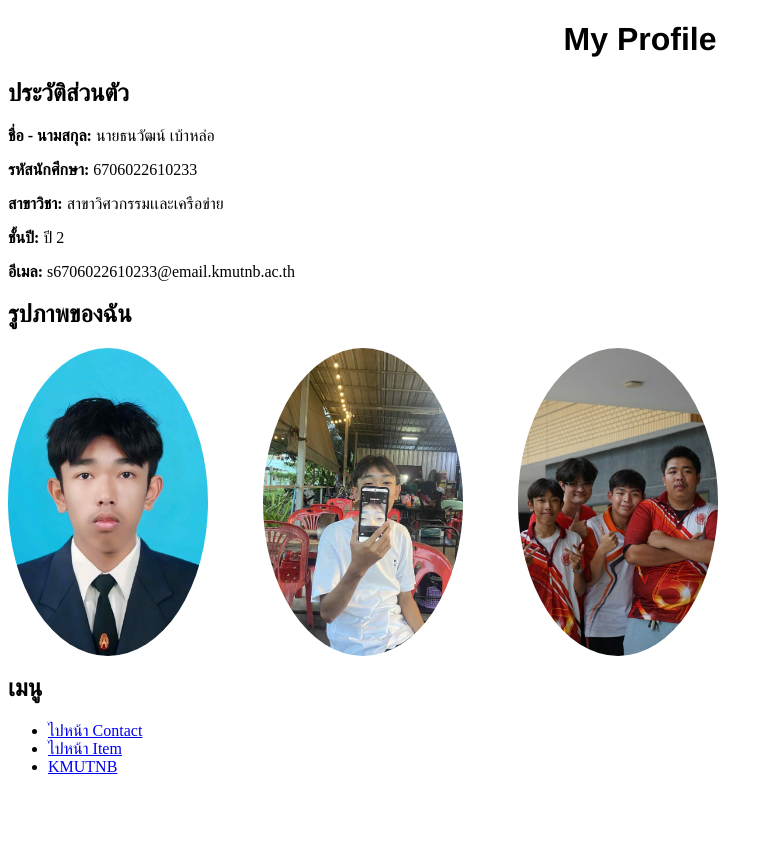
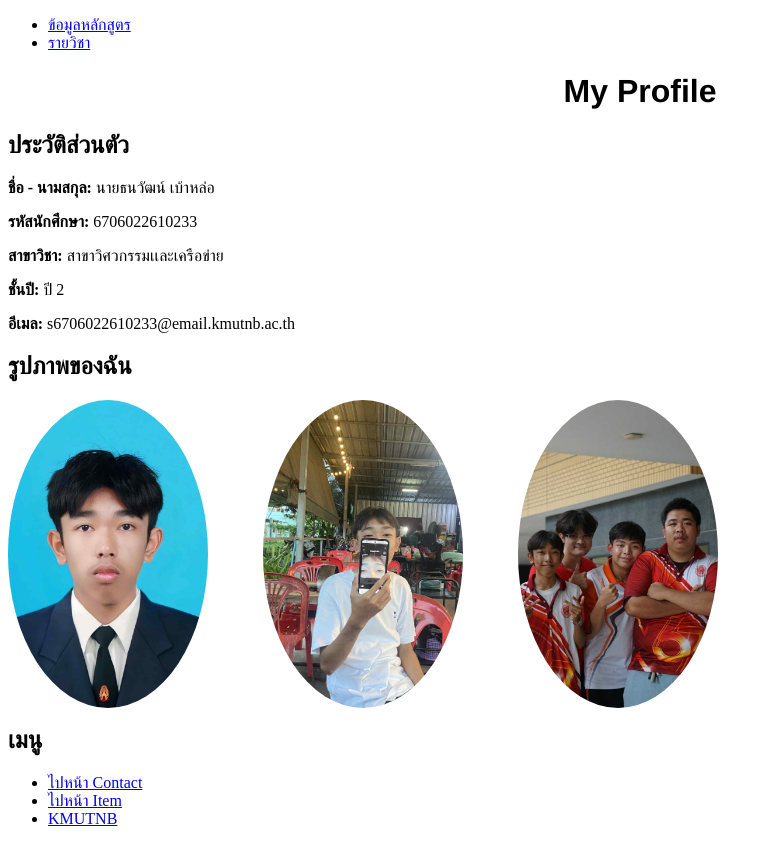
Before and after one commit to Ice678i/hw3, a plain HTML site: page myprofile.html in a window 1280 px wide. Shown: the whole page, without its empty margins (0-773 px from the left). Before the commit the page ends 800 px from the top, so only its background shows below. Drawn offline with Linux system fonts and the light colour scheme.

Commit message:
save 7/30/68

```diff
--- a/myprofile.html
+++ b/myprofile.html
@@ -7,6 +7,12 @@
     <link rel="stylesheet" href="css/style-images.css">
 </head>
 <body>
+    <nav>
+        <ul>
+            <li><a href="index.html">ข้อมูลหลักสูตร</a></li>
+            <li><a href="subject.html">รายวิชา</a></li>
+        </ul>
+    </nav>
     <h1>My Profile</h1>
 
     <section class="profile-section">
```
Also changed, not shown: index.html (+6 -0 lines), subject.html (+6 -0 lines).
